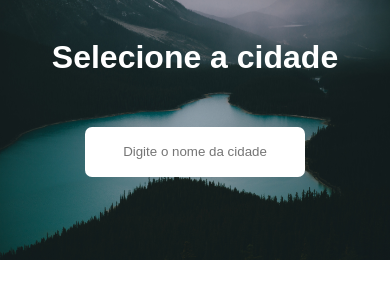
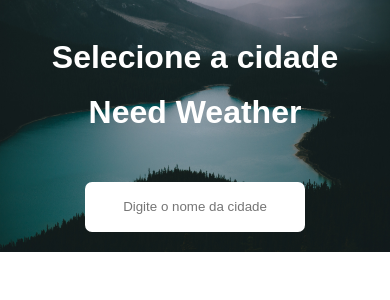
Before and after one commit to Zokaaah/Need-Weather, a React (Create React App) app: page / in a window 390 px wide. Shown: the top 300 px of the page. Built offline with nearby package versions, Linux system fonts and the light colour scheme.

Commit message:
Adição media querys

```diff
--- a/public/index.html
+++ b/public/index.html
@@ -7,9 +7,9 @@
     <meta name="theme-color" content="#000000" />
     <meta
       name="description"
-      content="Web site created using create-react-app"
+      content="Need Weather"
     />
-    <link rel="apple-touch-icon" href="%PUBLIC_URL%/logo192.png" />
+    <link rel="apple-touch-icon" href="../src/images/sunny.png" />
     <!--
       manifest.json provides metadata used when your web app is installed on a
       user's mobile device or desktop. See https://developers.google.com/web/fundamentals/web-app-manifest/
@@ -24,7 +24,7 @@
       work correctly both with client-side routing and a non-root public URL.
       Learn how to configure a non-root public URL by running `npm run build`.
     -->
-    <title>React App</title>
+    <title>Need Weather</title>
   </head>
   <body>
     <noscript>You need to enable JavaScript to run this app.</noscript>
--- a/src/App.css
+++ b/src/App.css
@@ -2,6 +2,7 @@ body{
   background-image: url("./images/bkg.jpg");
   background-repeat: no-repeat;
   background-size: cover;
+  background-position: center;
   height: 100%;
 
 }
@@ -13,6 +14,16 @@ body{
     background-size: cover;
     height: 100%;
 }
+
+
+@media only screen and (max-width: 768px) {
+  body{
+    background-image: url("./images/bkg.jpg");
+    background-repeat: no-repeat;
+    background-size: cover;
+  }
+}
+
 }
 .App {
   text-align: center;
--- a/src/App.js
+++ b/src/App.js
@@ -82,7 +82,11 @@ function App() {
                 <div className={styles.local}>{weather.name}, {weather.sys.country}</div>
                 {/* <div className={styles.data}>{date}</div> */}
             </div>
-):(<div className={styles.select_city}><h1>Selecione a cidade</h1></div>)}
+):(<div className={styles.select_city}>
+  <h1>Selecione a cidade</h1>
+  <br />
+  <h1>Need Weather</h1>
+  </div>)}
 
             <div className={styles.search_box}>
                 <input type="text"
--- a/src/Styles/index.module.css
+++ b/src/Styles/index.module.css
@@ -22,7 +22,6 @@ body{
 }
 
 .search_box{
-    margin-top: 5%;
     margin: 3%;
 }
 
```
